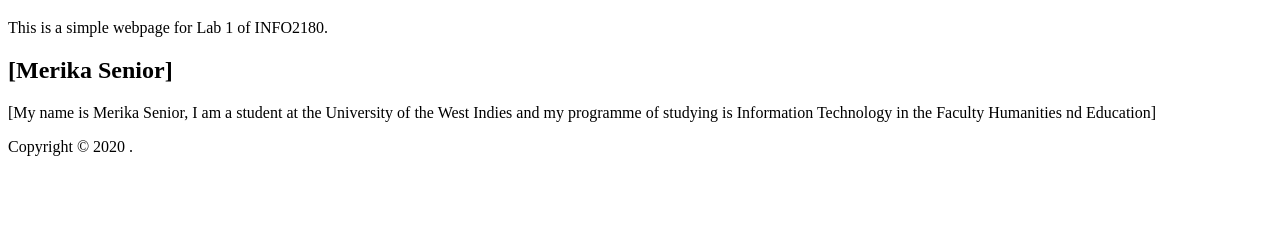
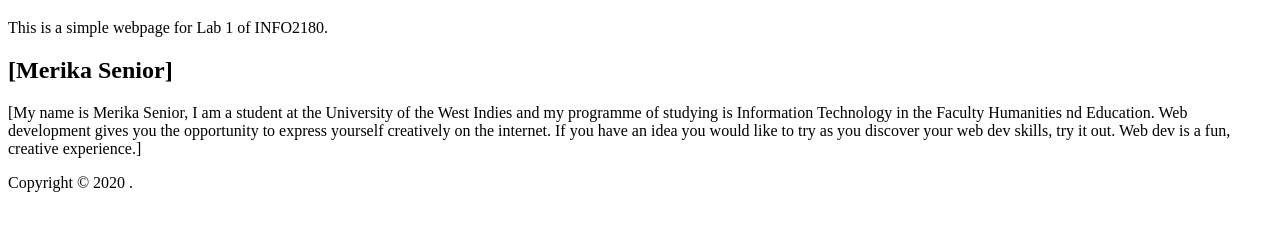
Before and after one commit to Merikasenior/info2180lab-1, a plain HTML site: page index.html in a window 1280 px wide. Shown: the part 61-292 px from the top of the page. Drawn offline with Linux system fonts and the light colour scheme.

Commit message:
index.html

```diff
--- a/index.html
+++ b/index.html
@@ -4,7 +4,9 @@
     <meta charset="UTF-8">
     <meta name="viewport" content="width=devicewidth, initial-scale=1.0">
     <meta http-equiv="X-UA-Compatible" content="ie=edge">
+    <link rel="stylesheet" href="styles.css">
     <title>INFO2180 Lab 1</title>
+
 </head>
 <body>
  <header>
@@ -13,7 +15,7 @@
  </header>
  <main>
  <h2>[Merika Senior]</h2>
- <p>[My name is Merika Senior, I am a student at the University of the West Indies and my programme of studying is Information Technology in the Faculty Humanities nd Education]</p>
+ <p>[My name is Merika Senior, I am a student at the University of the West Indies and my programme of studying is Information Technology in the Faculty Humanities nd Education. Web development gives you the opportunity to express yourself creatively on the internet. If you have an idea you would like to try as you discover your web dev skills, try it out. Web dev is a fun, creative experience.]</p>
  </main>
  <footer>
  <p>Copyright &copy; 2020 <Your Name>.</p>
```
